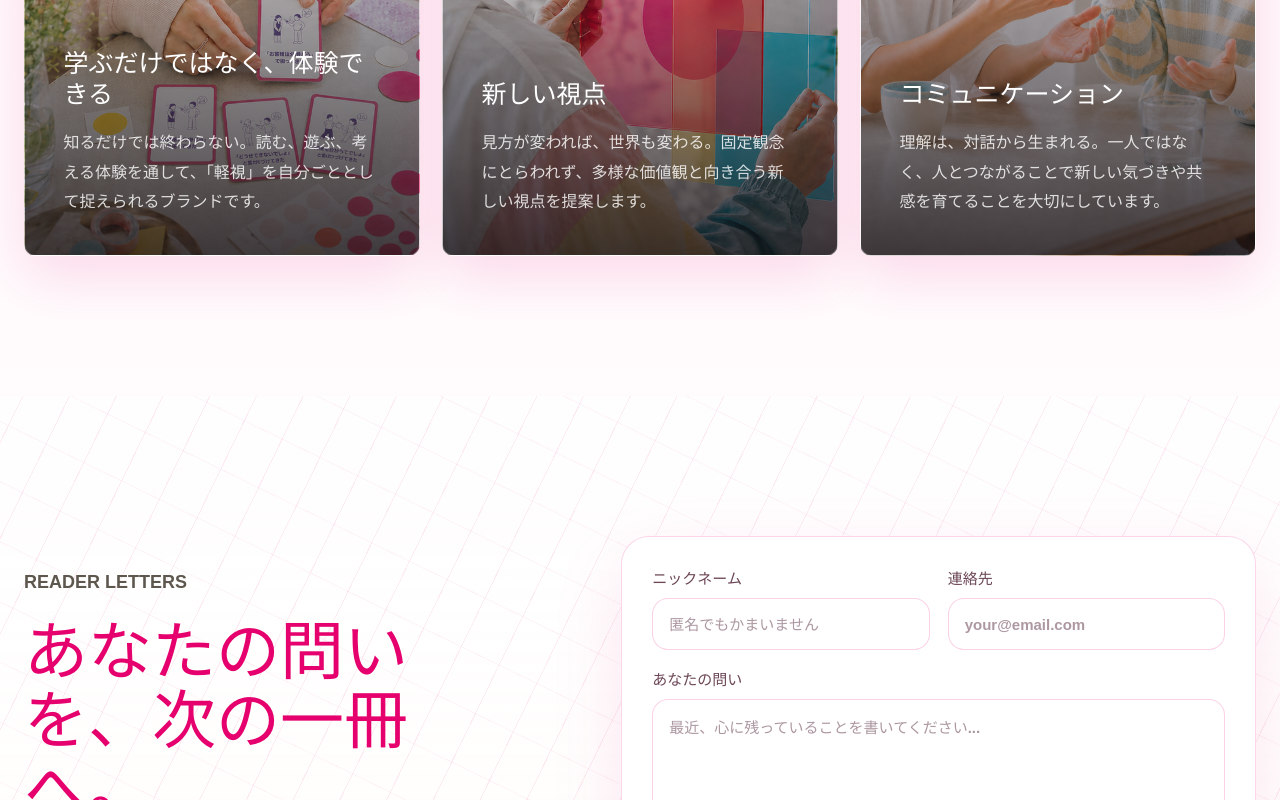
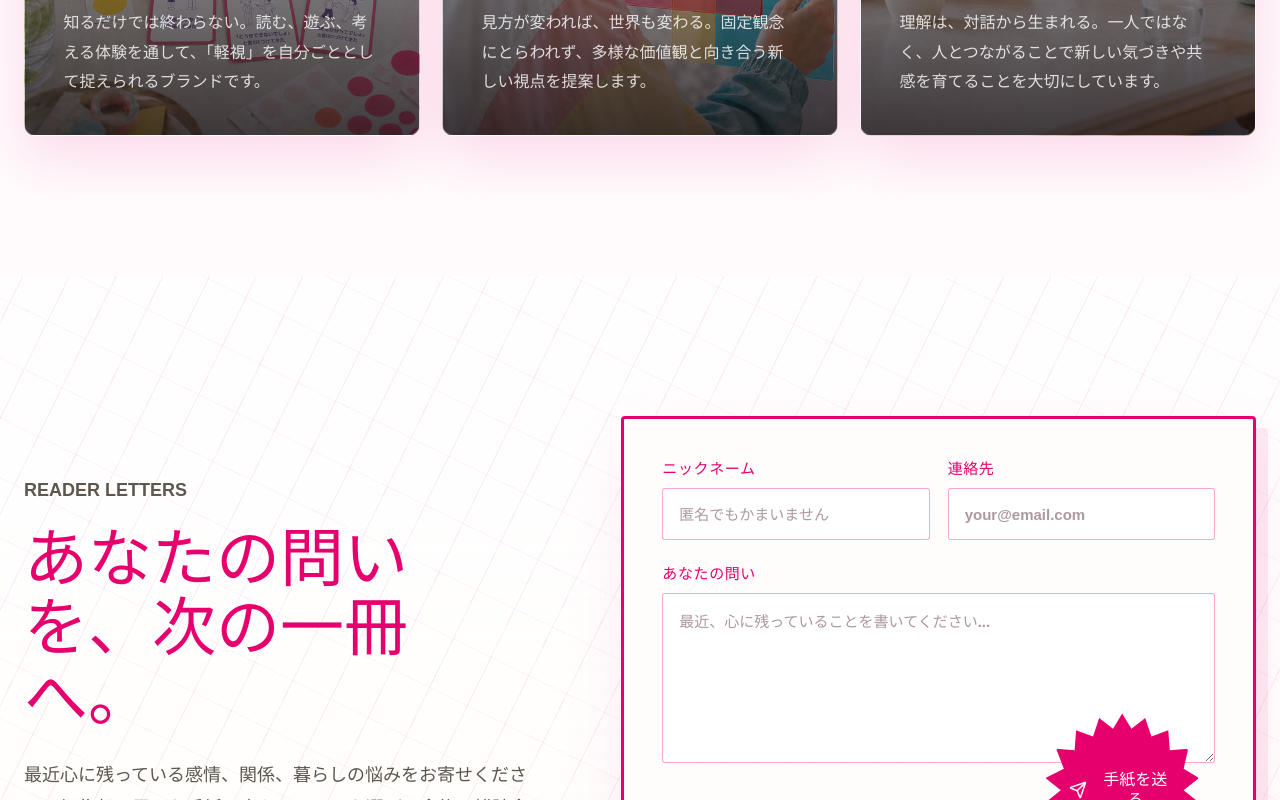
Before and after one commit to zlp041013/zetsu-uji, a React (Vite) app: page / in a window 1280 px wide. Shown: the part 3228-4028 px from the top of the page. Built offline with nearby package versions, Linux system fonts and the light colour scheme.

Commit message:
Refine feature and submission layouts

```diff
--- a/src/main.jsx
+++ b/src/main.jsx
@@ -136,6 +136,25 @@ function App() {
     return () => cancelAnimationFrame(frameId);
   }, []);
 
+  const handleLetterSubmit = (event) => {
+    event.preventDefault();
+
+    const formData = new FormData(event.currentTarget);
+    const nickname = String(formData.get('nickname') || '').trim() || '匿名';
+    const contact = String(formData.get('contact') || '').trim();
+    const message = String(formData.get('message') || '').trim();
+    const subject = `【舌氏月刊】読者投稿：${nickname}`;
+    const body = [
+      `ニックネーム：${nickname}`,
+      `連絡先：${contact}`,
+      '',
+      '投稿内容：',
+      message,
+    ].join('\n');
+
+    window.location.href = `mailto:zlp200300@gmail.com?subject=${encodeURIComponent(subject)}&body=${encodeURIComponent(body)}`;
+  };
+
   return (
     <main>
       <nav className={`nav ${navVisible ? 'navVisible' : ''}`}>
@@ -255,20 +274,20 @@ function App() {
               最近心に残っている感情、関係、暮らしの悩みをお寄せください。編集部は届いた手紙の中からテーマを選び、今後の雑誌企画や公開返信へとつなげていきます。
             </p>
           </div>
-          <form className="letterForm">
+          <form className="letterForm" onSubmit={handleLetterSubmit}>
             <label>
               ニックネーム
-              <input type="text" placeholder="匿名でもかまいません" />
+              <input name="nickname" type="text" placeholder="匿名でもかまいません" />
             </label>
             <label>
               連絡先
-              <input type="email" placeholder="your@email.com" />
+              <input name="contact" type="email" placeholder="your@email.com" required />
             </label>
             <label className="wide">
               あなたの問い
-              <textarea placeholder="最近、心に残っていることを書いてください..." />
+              <textarea name="message" placeholder="最近、心に残っていることを書いてください..." required />
             </label>
-            <button type="button">
+            <button type="submit">
               <Send size={18} />
               手紙を送る
             </button>
--- a/src/styles.css
+++ b/src/styles.css
@@ -426,6 +426,14 @@ h3 {
   padding: 140px 0;
 }
 
+.products {
+  padding-bottom: 80px;
+}
+
+.advantages {
+  padding-top: 80px;
+}
+
 .philosophy {
   position: relative;
   overflow: hidden;
@@ -829,24 +837,33 @@ h3 {
 }
 
 .letterForm {
+  --send-size: clamp(132px, 12vw, 158px);
   display: grid;
   grid-template-columns: repeat(2, minmax(0, 1fr));
-  gap: 18px;
-  padding: 30px;
-  border: 1px solid rgba(229, 0, 110, 0.16);
-  border-radius: 28px;
-  background: rgba(255, 255, 255, 0.92);
-  box-shadow: 0 28px 76px rgba(229, 0, 110, 0.1);
-  backdrop-filter: blur(18px);
-  -webkit-backdrop-filter: blur(18px);
+  gap: 22px 18px;
+  padding: clamp(24px, 3vw, 38px);
+  border: 3px solid var(--accent);
+  border-radius: 4px;
+  background-color: #fffdfb;
+  background-image:
+    radial-gradient(circle, rgba(92, 50, 67, 0.045) 0 0.7px, transparent 0.8px),
+    radial-gradient(circle, rgba(229, 0, 110, 0.028) 0 0.6px, transparent 0.7px);
+  background-position: 0 0, 5px 7px;
+  background-size: 11px 11px, 13px 13px;
+  box-shadow: 12px 12px 0 rgba(229, 0, 110, 0.08), 0 24px 64px rgba(229, 0, 110, 0.08);
+}
+
+.letterForm .wide {
+  position: relative;
 }
 
 label {
   display: grid;
   gap: 10px;
-  color: rgba(92, 50, 67, 0.9);
+  color: var(--accent);
   font-size: 15px;
-  font-weight: 700;
+  font-weight: 800;
+  letter-spacing: 0.04em;
 }
 
 .wide {
@@ -856,10 +873,10 @@ label {
 input,
 textarea {
   width: 100%;
-  border: 1px solid rgba(229, 0, 110, 0.18);
-  border-radius: 16px;
+  border: 1px solid rgba(229, 0, 110, 0.34);
+  border-radius: 3px;
   outline: none;
-  background: rgba(255, 255, 255, 0.96);
+  background: rgba(255, 255, 255, 0.9);
   color: #2d2a25;
   box-shadow: inset 0 1px 0 rgba(255, 255, 255, 0.9);
   transition: border-color 160ms ease, box-shadow 160ms ease, background 160ms ease;
@@ -872,9 +889,9 @@ textarea::placeholder {
 
 input:focus,
 textarea:focus {
-  border-color: rgba(229, 0, 110, 0.48);
+  border-color: var(--accent);
   background: #ffffff;
-  box-shadow: 0 0 0 4px rgba(229, 0, 110, 0.08);
+  box-shadow: 4px 4px 0 rgba(229, 0, 110, 0.1);
 }
 
 input {
@@ -891,15 +908,33 @@ textarea {
 button {
   display: inline-flex;
   grid-column: 1 / -1;
-  min-height: 54px;
+  width: var(--send-size);
+  aspect-ratio: 1;
+  min-height: 0;
   align-items: center;
+  justify-self: end;
   justify-content: center;
-  gap: 10px;
+  gap: 8px;
+  padding: 24px;
   border: 0;
-  border-radius: 16px;
+  border-radius: 50%;
   background: var(--accent);
+  clip-path: polygon(
+    50% 0%, 56% 10%, 65% 3%, 69% 15%, 80% 11%, 81% 24%,
+    93% 23%, 90% 36%, 100% 42%, 90% 50%, 100% 58%, 88% 64%,
+    93% 77%, 81% 76%, 80% 89%, 69% 85%, 65% 97%, 56% 90%,
+    50% 100%, 44% 90%, 35% 97%, 31% 85%, 20% 89%, 19% 76%,
+    7% 77%, 12% 64%, 0% 58%, 10% 50%, 0% 42%, 12% 36%,
+    7% 23%, 19% 24%, 20% 11%, 31% 15%, 35% 3%, 44% 10%
+  );
   color: #fff;
   cursor: pointer;
+  line-height: 1.25;
+  margin-top: -72px;
+  margin-right: 16px;
+  position: relative;
+  text-align: center;
+  z-index: 2;
   box-shadow: 0 16px 34px rgba(229, 0, 110, 0.2);
 }
 
@@ -1119,6 +1154,14 @@ button {
     padding: 92px 0;
   }
 
+  .products {
+    padding-bottom: 40px;
+  }
+
+  .advantages {
+    padding-top: 52px;
+  }
+
   .philosophy {
     padding-top: 160px;
     background:
@@ -1174,6 +1217,7 @@ button {
   }
 
   .letterForm {
+    --send-size: 128px;
     grid-template-columns: 1fr;
     padding: 20px;
   }
```
